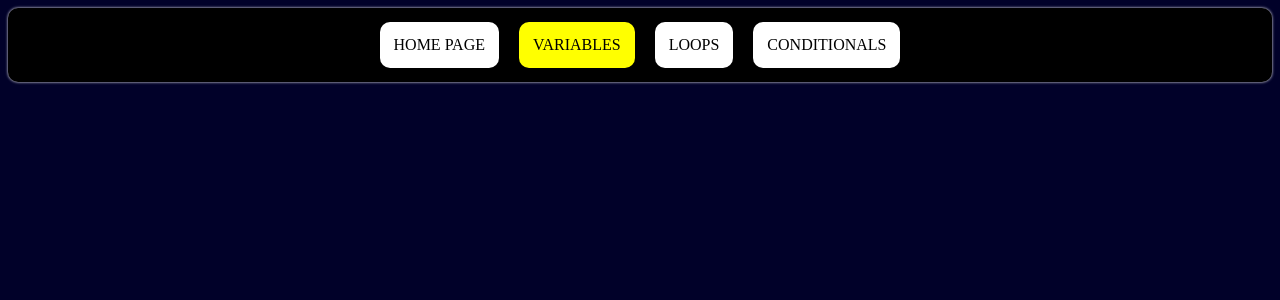
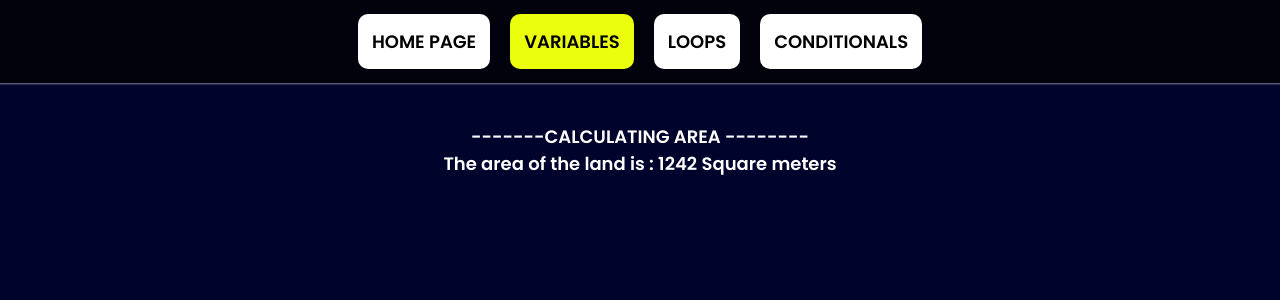
Before and after one commit to codeYex/phpcoditfiles, a PHP site: page /variables.php in a window 1280 px wide. Shown: the top 300 px of the page. Run offline with PHP 8.4, Linux system fonts and the light colour scheme.

Commit message:
Updated code

```diff
--- a/app.css
+++ b/app.css
@@ -1,18 +1,33 @@
-body{
-    background-color: rgb(1, 1, 41);
+@import url("https://fonts.googleapis.com/css2?family=Poppins:ital,wght@0,100;0,200;0,300;0,400;0,500;0,600;0,700;0,800;0,900;1,100;1,200;1,300;1,400;1,500;1,600;1,700;1,800;1,900&display=swap");
+body {
+  background-color: rgb(0, 3, 43);
+  font-size: 18px;
+  justify-content: center;
+  flex-direction: column;
+  align-items: center;
+  font-family: "Poppins", sans-serif;
+  font-weight: 600;
+  text-align: center;
+  display: flex;
+  margin: 0;
+  color: white;
+
 }
 
-.dashboard_nav{
-    background-color: black;
+.dashboard_nav {
+  background-color: rgb(2, 2, 13);
   justify-content: center;
   border-radius: 10px;
   box-shadow: 0 0 3px 0px white;
   display: flex;
+  width: 100%;
   padding: 14px;
+  margin-bottom: 40px;
+  margin-top: 0;
   gap: 20px;
 }
 
-.dashboard_nav a{
+.dashboard_nav a {
   color: black;
   background-color: white;
   border-radius: 10px;
@@ -20,11 +35,11 @@ body{
   text-decoration: none;
   text-transform: uppercase;
 }
-.dashboard_nav a:hover{
+.dashboard_nav a:hover {
   background-color: aquamarine;
 }
 
-.dashboard_nav a.Active{
-    background-color: yellow;
+.dashboard_nav a.Active {
+  background-color: rgb(235, 255, 13);
   color: black;
 }
--- a/conditionals.php
+++ b/conditionals.php
@@ -1,4 +1,3 @@
 <?php
 
-
 include 'header.php';
--- a/for_loops.php
+++ b/for_loops.php
@@ -1,4 +1,3 @@
 <?php
 
-
 include 'header.php';
--- a/header.php
+++ b/header.php
@@ -1,17 +1,27 @@
-
-
 <!DOCTYPE html>
 <html lang="en">
+
 <head>
     <meta charset="UTF-8">
     <meta name="viewport" content="width=device-width, initial-scale=1.0">
     <link rel="stylesheet" href="app.css">
+    <link rel="stylesheet" href="https://cdnjs.cloudflare.com/ajax/libs/font-awesome/6.5.1/css/all.min.css">
     <title>Nav</title>
 </head>
+
 <body>
     <?php
+    //page URLS
+    $pageUrls = [
+        'Home Page' => [
+            'url' => './index.php',
+            'icon'=> 'fa-solid fa-house'
+        ],
+        'Variables' => [
+            'url' => './variables.php'
+        ]
 
-//page URLS
+        ];
     $pageUrls = [
         'Home Page' => './index.php',
         'variables' => './variables.php',
@@ -32,7 +42,6 @@ function generateUrlLinks($url, $label)
         echo generateUrlLinks($pageUrls['variables'], 'Variables');
         echo generateUrlLinks($pageUrls['foreach'], 'Loops');
         echo generateUrlLinks($pageUrls['conditionals'], 'conditionals');
-
         ?>
     </nav>
 </body>
--- a/variables.php
+++ b/variables.php
@@ -1,4 +1,24 @@
+
+<!DOCTYPE html>
+<html lang="en">
+<head>
+    <meta charset="UTF-8">
+    <meta name="viewport" content="width=device-width, initial-scale=1.0">
+    <link rel="stylesheet" href="./app.css">
+    <title>Variables</title>
+</head>
+<body>
 <?php
+include 'header.php';
 
+echo "-------CALCULATING AREA --------";
+echo "<br>";
 
-include 'header.php';
+$width = 23;
+$length = 54;
+$area = $length * $width;
+echo "The area of the land is : " . $area . " Square meters";
+
+?>
+</body>
+</html>
```
Lines whose indentation alone changed are shown as unchanged.
